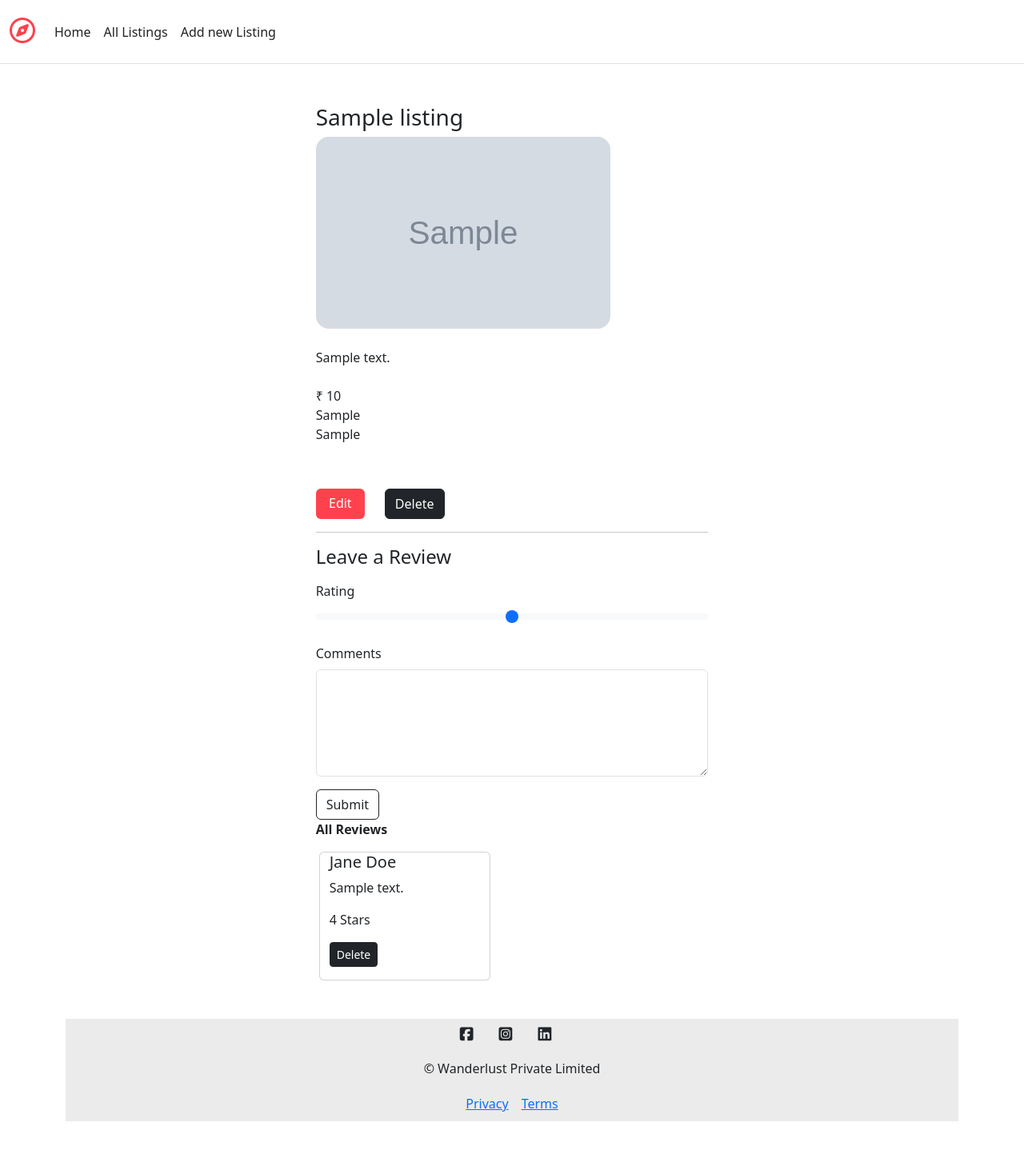
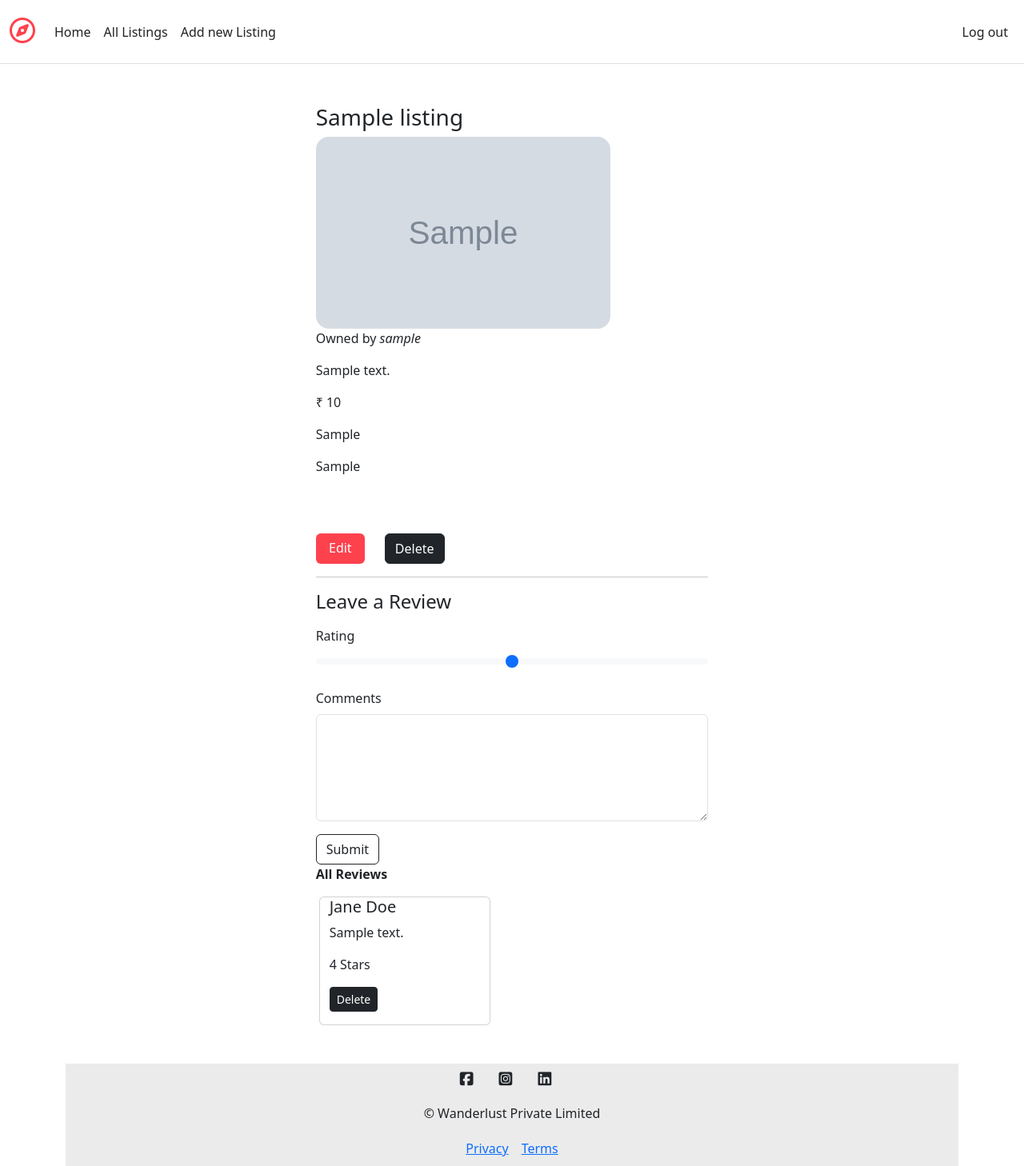
Before and after one commit to Neerajkumar199/airbnb, a Node server app: page /listings/600000000000000000000001 in a window 1280 px wide. Shown: the whole page at 80% size. Before the commit the page ends 1402 px from the top, so only its background shows below. Run offline with Node 20, Linux system fonts and the light colour scheme; a user stored in the database is signed in; tables that the repository leaves empty hold one stand-in row (values such as "Sample post"); grey boxes marked "Sample" are stand-in pictures; some libraries are stand-ins or nearby versions.

Commit message:
feat: implement user logout functionality

```diff
--- a/app.js
+++ b/app.js
@@ -69,7 +69,7 @@ passport.deserializeUser(User.deserializeUser());
 app.use((req,res,next)=>{
     res.locals.success = req.flash("success");
     res.locals.error = req.flash("error");
-
+    res.locals.currUser = req.user;
     next();
 });
 
--- a/init/index.js
+++ b/init/index.js
@@ -18,6 +18,7 @@ async function main() {
 
 const initDB = async () =>{
        await Listing.deleteMany({});
+       initdata.data = initdata.data = initdata.data.map((obj)=>({...obj,owner:"687159f9d9bc12cf61aeb17b"}));
        await Listing.insertMany(initdata.data);
        console.log("data was initialized");
 } ;
--- a/models/listing.js
+++ b/models/listing.js
@@ -27,8 +27,13 @@ const listingSchema = new Schema({
       type : Schema.Types.ObjectId,
       ref :"Review",
 
-    }
-  ]
+    },
+  ],
+  owner :{
+    type : Schema.Types.ObjectId,
+    ref : "User",
+
+  }
 }, { timestamps: true });
 // Mongoose Middleware
 listingSchema.post("findOneAndDelete", async(listing)=>{
--- a/routes/listing.js
+++ b/routes/listing.js
@@ -32,17 +32,20 @@ router.get("/new",isLoggedIn, (req, res) => {
 // ✅ Show Route - GET /listings/:id
 router.get("/:id", wrapAsync(async (req, res) => {
     let { id } = req.params;
-    const listing = await Listing.findById(id).populate("reviews");
+    const listing = await Listing.findById(id).populate("reviews").populate("owner");
     if(!listing){
         req.flash("error" , "Listing you requested for does not exit !");
         res.redirect("/listings");
     }
+    console.log(listing);
     res.render("listings/show.ejs", { listing }); // ✅ FIXED: path corrected
 }));
 
 // ✅ Create Route - POST /listings
 router.post("/",isLoggedIn, validateListing, wrapAsync(async (req, res) => {
     const newListing = new Listing(req.body.listing);
+
+     newListing.owner = req.user._id;
     await newListing.save();
     req.flash("success" , "New Listing Created!");
     res.redirect("/listings");
--- a/views/Includes/navbar.ejs
+++ b/views/Includes/navbar.ejs
@@ -10,6 +10,15 @@
         <a class="nav-link" href="/listings">All Listings</a>
         <a class="nav-link" href="/listings/new">Add new Listing</a>
       </div>
+      <div class="navbar-nav ms-auto">
+          <%if(!currUser){%>
+                 <a class="nav-link" href="/signup">Sign up</a>
+                <a class="nav-link" href="/login">Log in</a>
+          <%}%>
+           <%if(currUser){%>
+                <a class="nav-link" href="/logout">Log out </a>
+          <% }%>
+      </div>
     </div>
   </div>
 </nav>
--- a/views/listings/show.ejs
+++ b/views/listings/show.ejs
@@ -9,14 +9,15 @@
        <div class="card col-6 offset-2 show-card listing-card">
               <img src="<%=listing.image.url%>" class="card-img-top show-img" alt="listing_image"/>
               <div class="card-body">
-                     <p class="card-text">
 
-                      <br><%= listing.description%> <br>
-                      <br>&#8377; <%= listing.price.toLocaleString("en-IN")%> <br>
-                      <%= listing.location%> <br>
-                      <%= listing.country%> <br>
+                     <p class="card-text"> Owned by  <i><%= listing.owner.username%></i></p>
 
-                     </p>
+                      <p class="card-text"><%= listing.description%> </p>
+                      <p class="card-text">&#8377; <%= listing.price.toLocaleString("en-IN")%></p>
+                      <p class="card-text"></p><%= listing.location%> </p>
+                      <p class="card-text"></p><%= listing.country%> </p>
+
+
               </div>
        </div>
 
```
Also changed, not shown: middleware.js (+11 -1 lines), routes/user.js (+28 -4 lines).
